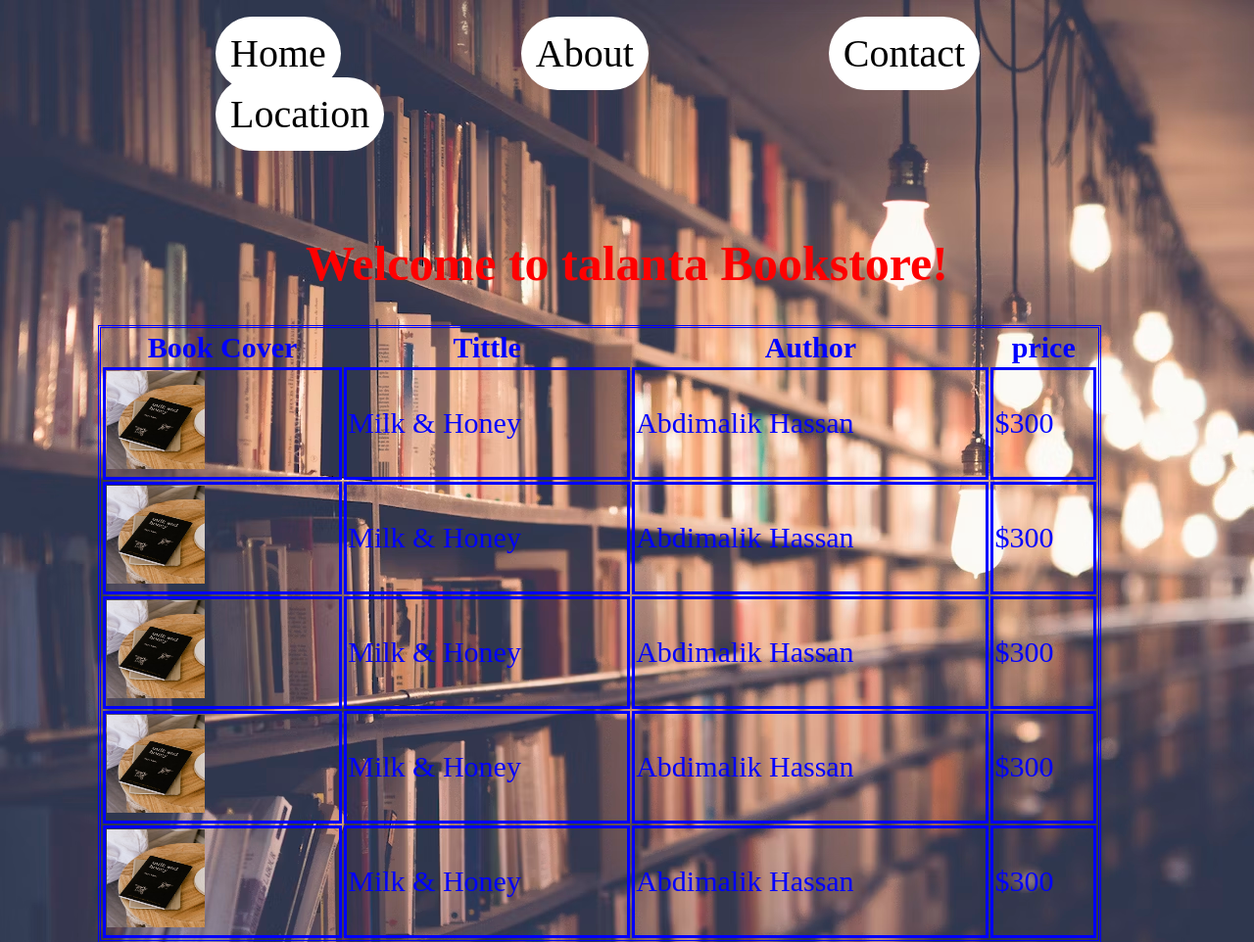
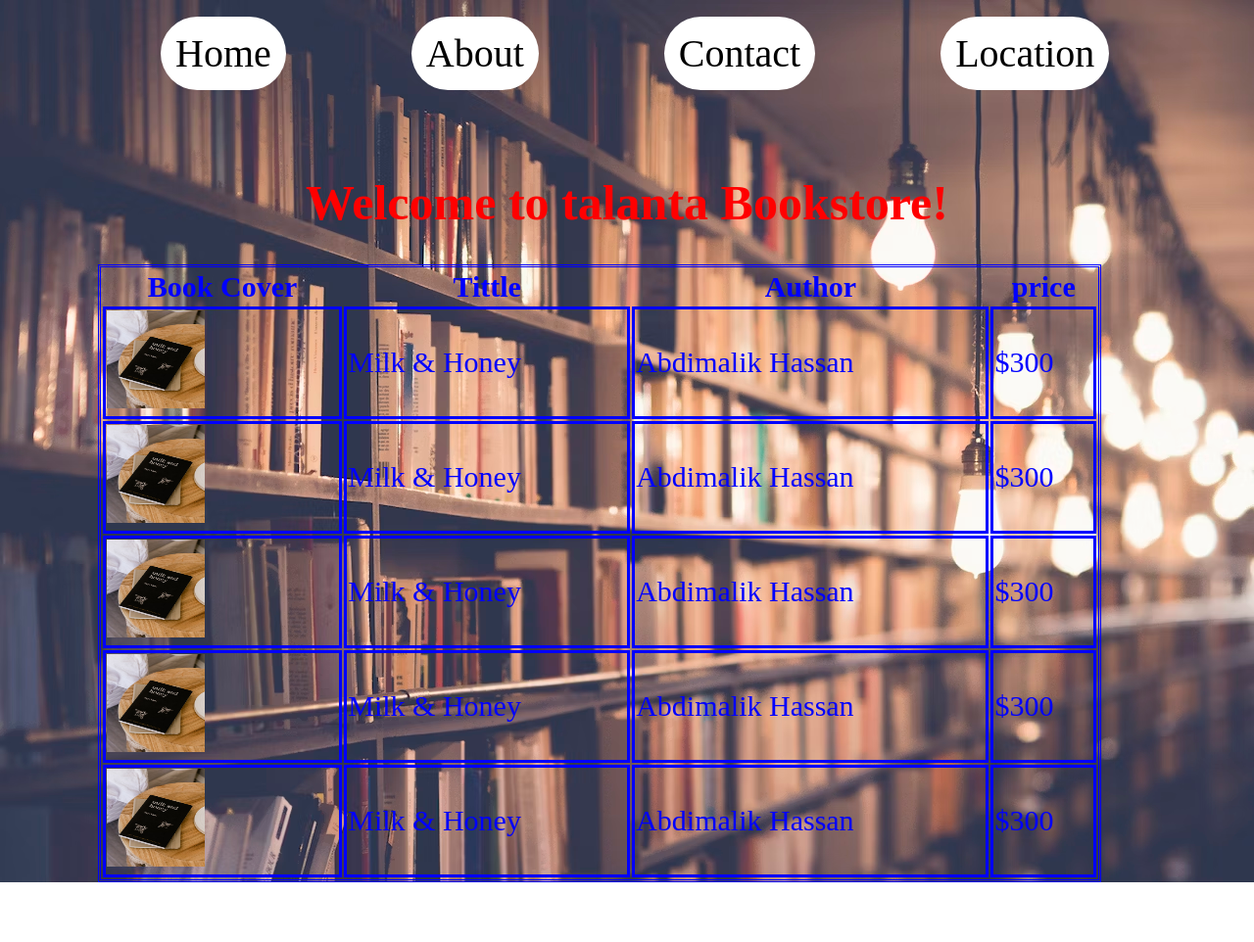
Before and after one commit to abdimal/Library-Store, a plain HTML site: page index.html in a window 1280 px wide. Shown: the whole page at 98% size. After the commit the page ends 901 px from the top, so only its background shows below. Drawn offline with Linux system fonts and the light colour scheme.

Commit message:
updated css

```diff
--- a/style.css
+++ b/style.css
@@ -5,7 +5,7 @@ body{
 }
 .top li{
     display: inline-block;
-    margin-left: 180px;
+    margin-left: 10%;
     margin-top: 15px;
 }
 .top ul li a{
@@ -15,6 +15,7 @@ body{
     background-color: rgb(255, 255, 255);
     color: black;
     border-radius: 40px;
+
 }
 a:hover{
     background-color: blue;
```
